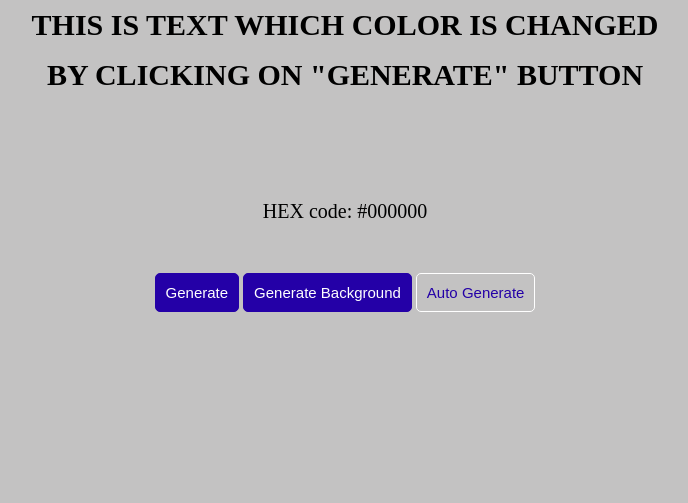
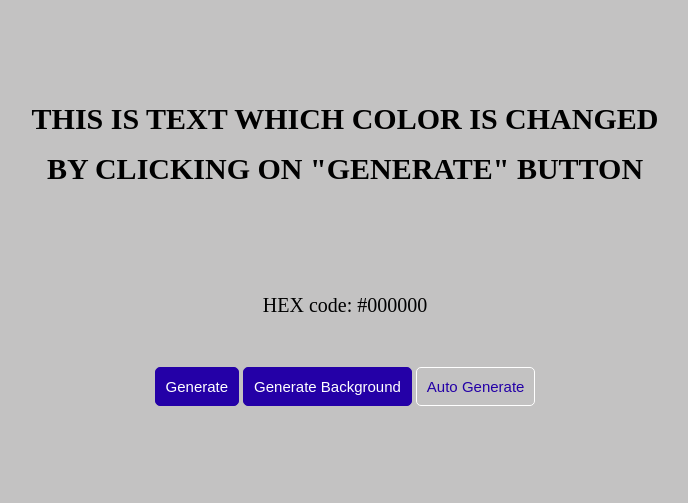
Before and after one commit to DydinArtem05/project6, a plain HTML site: page index.html in a window 1280 px wide. Shown: the whole page, without its empty margins (295-983 px from the left). Drawn offline with Linux system fonts and the light colour scheme.

Commit message:
Update main.css

```diff
--- a/main.css
+++ b/main.css
@@ -10,9 +10,12 @@ body{
 }
 
 #wrapper{
+    display: flex;
+    flex-direction: column;
+    justify-content: center;
     width: 50vw;
     text-align: center;
-    height: 50vh;
+    height: 500px;
     margin: auto;
 }
 
```
